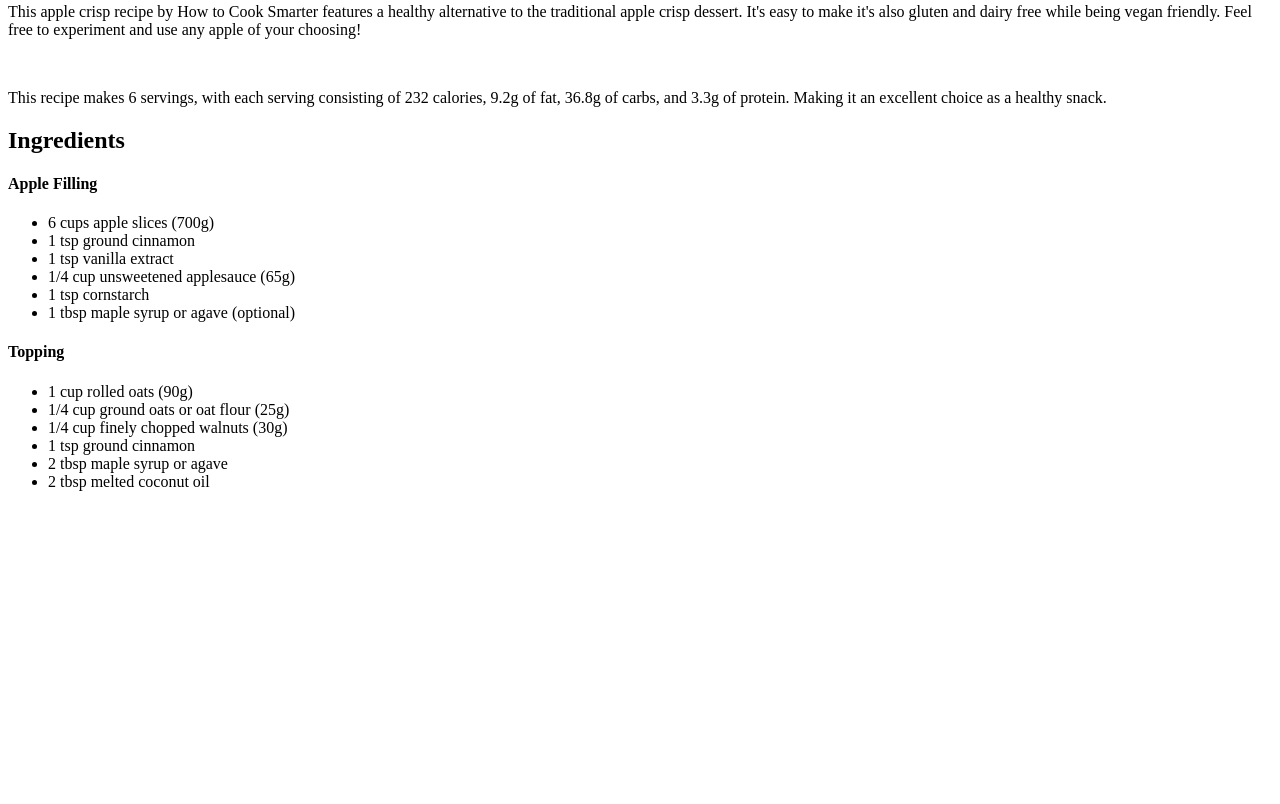
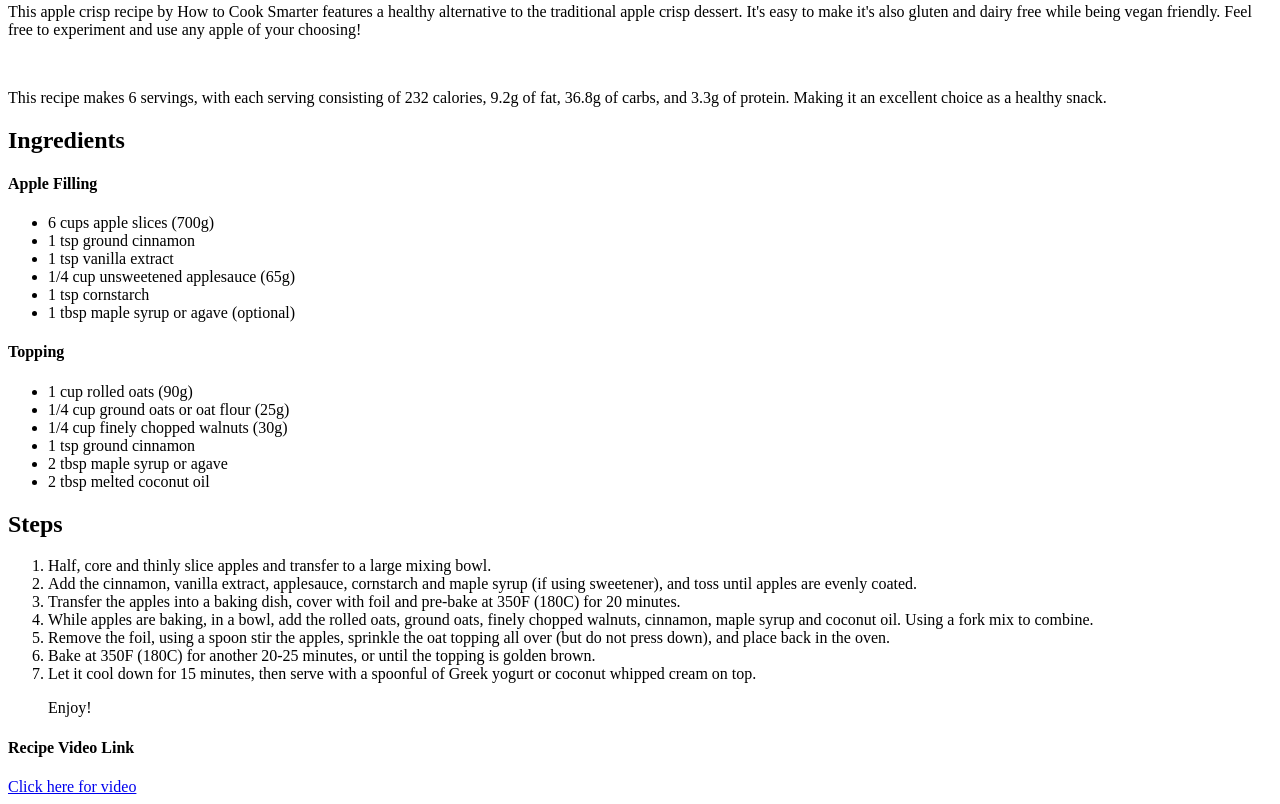
Before and after one commit to Lee-Git22/odin-recipes, a plain HTML site: page recipes/Apple Crisp.html in a window 1280 px wide. Shown: the part 868-1672 px from the top of the page. Before the commit the page ends 1375 px from the top, so only its background shows below. Drawn offline with Linux system fonts and the light colour scheme.

Commit message:
Add recipe steps as ordered list and linked video

```diff
--- a/recipes/Apple Crisp.html
+++ b/recipes/Apple Crisp.html
@@ -30,5 +30,18 @@
                     <li>2 tbsp maple syrup or agave</li>
                     <li>2 tbsp melted coconut oil</li>
                 </ul>
+        <h2>Steps</h2>
+            <ol>
+                <li>Half, core and thinly slice apples and transfer to a large mixing bowl.</li>
+                <li>Add the cinnamon, vanilla extract, applesauce, cornstarch and maple syrup (if using sweetener), and toss until apples are evenly coated.</li>
+                <li>Transfer the apples into a baking dish, cover with foil and pre-bake at 350F (180C) for 20 minutes.</li>
+                <li>While apples are baking, in a bowl, add the rolled oats, ground oats, finely chopped walnuts, cinnamon, maple syrup and coconut oil. Using a fork mix to combine.</li>
+                <li>Remove the foil, using a spoon stir the apples, sprinkle the oat topping all over (but do not press down), and place back in the oven.</li>
+                <li>Bake at 350F (180C) for another 20-25 minutes, or until the topping is golden brown.</li>
+                <li>Let it cool down for 15 minutes, then serve with a spoonful of Greek yogurt or coconut whipped cream on top.</li>
+                <p>Enjoy!</p>
+            </ol>
+        <h4>Recipe Video Link</h4>
+        <a href="https://www.youtube.com/watch?v=Pc2HZMPWi-M">Click here for video</a>
     </body>
 </html>
```
